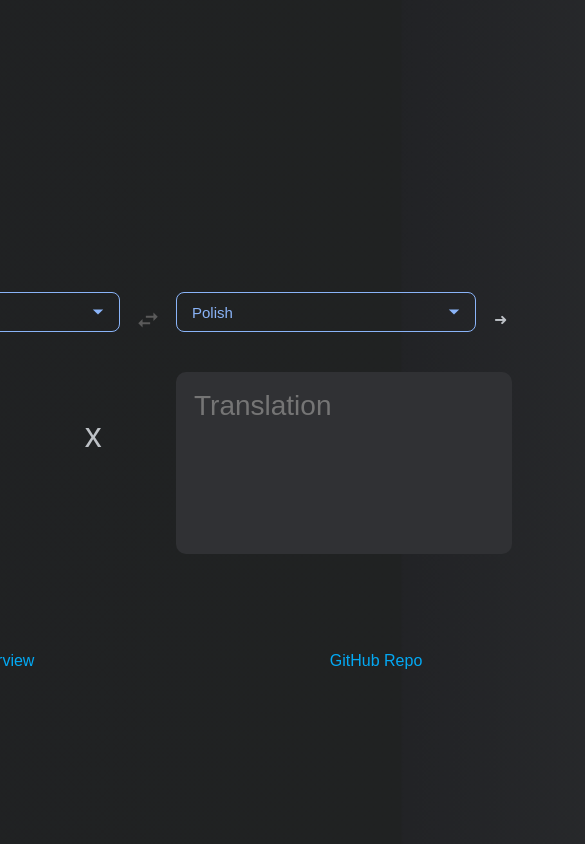
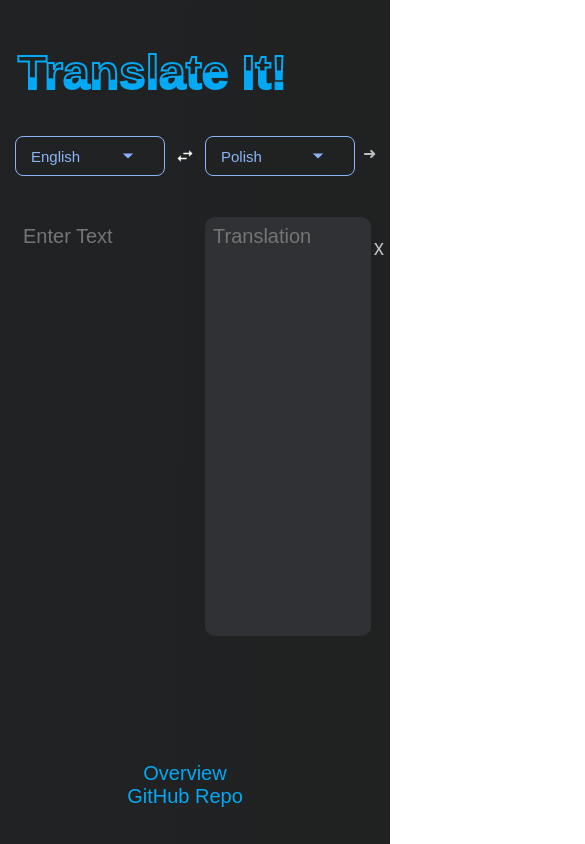
Before and after one commit to JDVasquez26/Google-translate-clone, a React (Create React App) app: page / in a window 390 px wide. Shown: the whole page, 585 px wide, since content can reach past the window. Built offline with nearby package versions, Linux system fonts and the light colour scheme; no server answers.

Commit message:
added css for iphone & galaxy dimensions

```diff
--- a/src/App.js
+++ b/src/App.js
@@ -88,19 +88,11 @@ const App = () => {
         )}
       </div>
       <div
-      style={{
-        display:"flex",
-        justifyContent:"space-around",
-        alignItems:"center"
-      }}
+      className="links"
       >
-      <a
-      style={{color:"#03a9f4", textDecoration:"none", cursor:"pointer", fontWeight:"300"}}
-      href=''>Overview</a>
+      <a href=''>Overview</a>
                 {"   "}
-       <a
-        style={{color:"#03a9f4", textDecoration:"none", cursor:"pointer"}}
-       href='https://github.com/JDVasquez26/Google-translate-clone'>GitHub Repo</a>
+       <a href='https://github.com/JDVasquez26/Google-translate-clone'>GitHub Repo</a>
       </div>
     </div>
   );
--- a/src/index.css
+++ b/src/index.css
@@ -1,16 +1,15 @@
-
-*{
+* {
   font-family: Arial, Helvetica, sans-serif;
 }
 
-body{
+body {
   margin: 0;
   /* color from the site itself */
   /* background-color: #202124; */
   /* the following makes sure everything is on the center */
   display: flex;
   justify-content: center;
-    height:100vh;
+  height: 100vh;
   align-items: center;
 
   background: linear-gradient(271deg, #202222, #202124, #3d4040, #202124);
@@ -19,27 +18,31 @@ body{
 }
 
 @keyframes AnimationName {
-  0%{background-position:0% 50%}
-  50%{background-position:100% 51%}
-  100%{background-position:0% 50%}
+  0% {
+    background-position: 0% 50%;
+  }
+  50% {
+    background-position: 100% 51%;
+  }
+  100% {
+    background-position: 0% 50%;
+  }
 }
 
-
-.content{
-  width:750px;
+.content {
+  width: 750px;
   /* background-color: #202124; */
-  padding: 15px 15px
+  padding: 15px 15px;
   /* border: solid red 3px; */
 }
-
 
 /* Heading */
 .header {
   position: relative;
-  width:300px;
-  height:100px;
-  justify-content:center;
-  align-items:center;
+  width: 300px;
+  height: 100px;
+  justify-content: center;
+  align-items: center;
   /* border: 1px solid white */
 }
 
@@ -91,7 +94,7 @@ body{
   }
 }
 
-.app{
+.app {
   display: flex;
   /* very specific w & h because the boxes are not very responsive
     just like the offical site */
@@ -99,12 +102,9 @@ body{
   height: 360px;
 }
 
-
-
-
 /* genereric input that it's no specific, should be up
 here since there's more specific ones below */
-input{
+input {
   border: 1px solid #8ab4f8;
   border-radius: 8px;
   box-sizing: border-box;
@@ -116,20 +116,21 @@ input{
 }
 
 /* styling both at the same time */
-.output, .input{
+.output,
+.input {
   display: flex;
   flex-direction: column;
   width: 300px;
 }
 
-textarea{
+textarea {
   background-color: transparent;
   /* color taken from the site itself */
   color: #bdc1c6;
   border: none;
   resize: none;
-    padding:18px;
-    height:146px;
+  padding: 18px;
+  height: 146px;
   border-radius: 10px;
   outline: none;
   /* makes it so we can scroll in the text area itself */
@@ -139,28 +140,27 @@ textarea{
 }
 
 /* any textarea in that lives in output class in TextBox  */
-.output textarea{
+.output textarea {
   background-color: #303134;
 }
 
 /* input from the select-drop-down */
-.select-drop-down input{
+.select-drop-down input {
   color: #8ab4f8;
   /* 5 to the top, 15 to the sides */
   padding: 5px 15px;
   font-size: 15px;
-
 }
 
 /* in SelectDropDown component, the arrow */
-.select-drop-down .down-arrow svg{
+.select-drop-down .down-arrow svg {
   /* changing the arrow's position from below
 the text input, the the right hand side */
   position: relative;
   left: 265px;
-    top:-33px;
-    width:26px;
-    height:26px;
+  top: -33px;
+  width: 26px;
+  height: 26px;
   /* with svgs we change colors with fill */
   fill: #8ab4f8;
 }
@@ -169,18 +169,18 @@ the text input, the the right hand side */
   padding: 15px;
 }
 
-.arrow-container svg{
+.arrow-container svg {
   width: 26px;
-    height:26px;
+  height: 26px;
   fill: #5a5a5a;
 }
 
 /* styling the modal */
 .option-list {
-    width:100%;
+  width: 100%;
 }
 .search-bar {
-    width:100%;
+  width: 100%;
   display: flex;
   justify-content: center;
   padding: 10px;
@@ -188,7 +188,8 @@ the text input, the the right hand side */
 
 .search-bar input {
   /* from website, and no repeat at the end - image of a magnifying glass*/
-    background: url(https://www.gstatic.com/images/icons/material/system/2x/search_grey600_24dp.png) right 8px center no-repeat;
+  background: url(https://www.gstatic.com/images/icons/material/system/2x/search_grey600_24dp.png)
+    right 8px center no-repeat;
   background-size: 24px 24px;
   padding-left: 16px;
   padding-right: 40px;
@@ -247,7 +248,7 @@ to make it into three columns */
 }
 
 .button-container {
-    color:#bdc1c6;
+  color: #bdc1c6;
   padding: 18px;
   height: 20px;
 }
@@ -258,11 +259,207 @@ to make it into three columns */
   font-size: 15px;
 }
 
-
 .input .delete {
   position: relative;
   left: 265px;
   top: -156px;
   font-size: 50px;
-    color:#bdc1c6;
+  color: #bdc1c6;
 }
+
+@media screen and (max-width: 1075px) {
+  /* body{
+      justify-content: flex-start;
+    } */
+
+  .header h1 {
+    font-size: 3em;
+    position: absolute;
+    transform: translate(-5%, -5%);
+  }
+
+  input {
+    width: 150px;
+  }
+
+  output {
+    width: 150px;
+  }
+
+  .select-drop-down {
+    width: 150px;
+  }
+
+  .select-drop-down .down-arrow svg {
+    left: 100px;
+  }
+
+  .arrow-container {
+    padding: 5px;
+  }
+}
+
+@media screen and (max-width: 480px) {
+  body {
+    justify-content: flex-start;
+    width: 340px;
+    height: 826px;
+    overflow: hidden;
+  }
+  .app {
+    width: 370px;
+    height: 626px;
+    overflow: hidden;
+    /* background-color: purple; */
+  }
+
+  .content {
+    /* width:400px; */
+    width: 340px;
+
+    /* background-color: green; */
+  }
+
+  .header {
+    width: 300px;
+    height: 100px;
+  }
+  .header h1 {
+    font-size: 3em;
+    transform: translate(1%, -10%);
+  }
+
+  input {
+    width: 150px;
+    font-size: 60px;
+    /* background-color: blue; */
+  }
+
+  .output,
+  .input {
+    width: 150px;
+    height: 500px;
+    font-size: 20px;
+    /* background-color: red; */
+  }
+
+  .select-drop-down {
+    width: 40px;
+  }
+
+  .select-drop-down .down-arrow svg {
+    left: 100px;
+  }
+
+  .arrow-container {
+    padding: 10px;
+  }
+  .arrow-container svg {
+    width: 20px;
+    height: 20px;
+    fill: whitesmoke;
+  }
+
+  textarea {
+    font-size: 200px;
+    padding: 8px;
+    /* background-color: green; */
+  }
+
+  .text-area input {
+    width: 20px;
+
+  }
+
+  .button-container {
+    padding: 8px;
+  }
+
+  .input .delete {
+    position: relative;
+    left: 359px;
+    top: -376px;
+    font-size: 30px;
+    color: #bdc1c6;
+  }
+
+  /* SEARCH */
+
+  .search-bar {
+    width: 350px;
+    display: flex;
+    justify-content: center;
+    padding: 5px;
+  }
+
+  .search-bar input {
+    /* from website, and no repeat at the end - image of a magnifying glass*/
+    background: url(https://www.gstatic.com/images/icons/material/system/2x/search_grey600_24dp.png)
+      right 8px center no-repeat;
+    background-size: 24px 24px;
+    padding-left: 16px;
+    padding-right: 25px;
+    width: 350px !important;
+    outline: none;
+    /* background-color: white; */
+  }
+
+  .search-bar .close-button svg {
+    width: 25px;
+    height: 25px;;
+    padding: 6px;
+    fill: white
+  }
+
+  .option-container {
+    height: 526px
+  }
+
+  .option-list ul {
+    margin: 3px;
+    padding: 0;
+    display: flex;
+    border: solid 1px whitesmoke;
+  }
+
+  .option-list li {
+    color: #bdc1c6;
+    font-size: 17px;
+    padding: 4px;
+    /* no bullet points */
+    list-style-type: none;
+    border-radius: 4px;
+
+  }
+
+  .option-list li:hover {
+    background-color: #5a5a5d;
+  }
+
+  /* for icon and list item to be next to each other */
+  .list-item {
+    display: flex;
+  }
+  /* for chosen language icon */
+  .list-item .icon {
+    padding: 8px;
+    width: 11px;
+    color: #8ab4f8;
+  }
+
+  .links {
+    display: flex;
+    flex-direction: column;
+    justify-self: space-evenly;
+    align-items: center;
+
+  }
+
+  .links a{
+    color:#03a9f4;
+    font-size: 1.25em;
+    text-decoration: none;
+    cursor: pointer;
+    font: weight 500px;
+  }
+}
```
Lines whose indentation alone changed are shown as unchanged.
